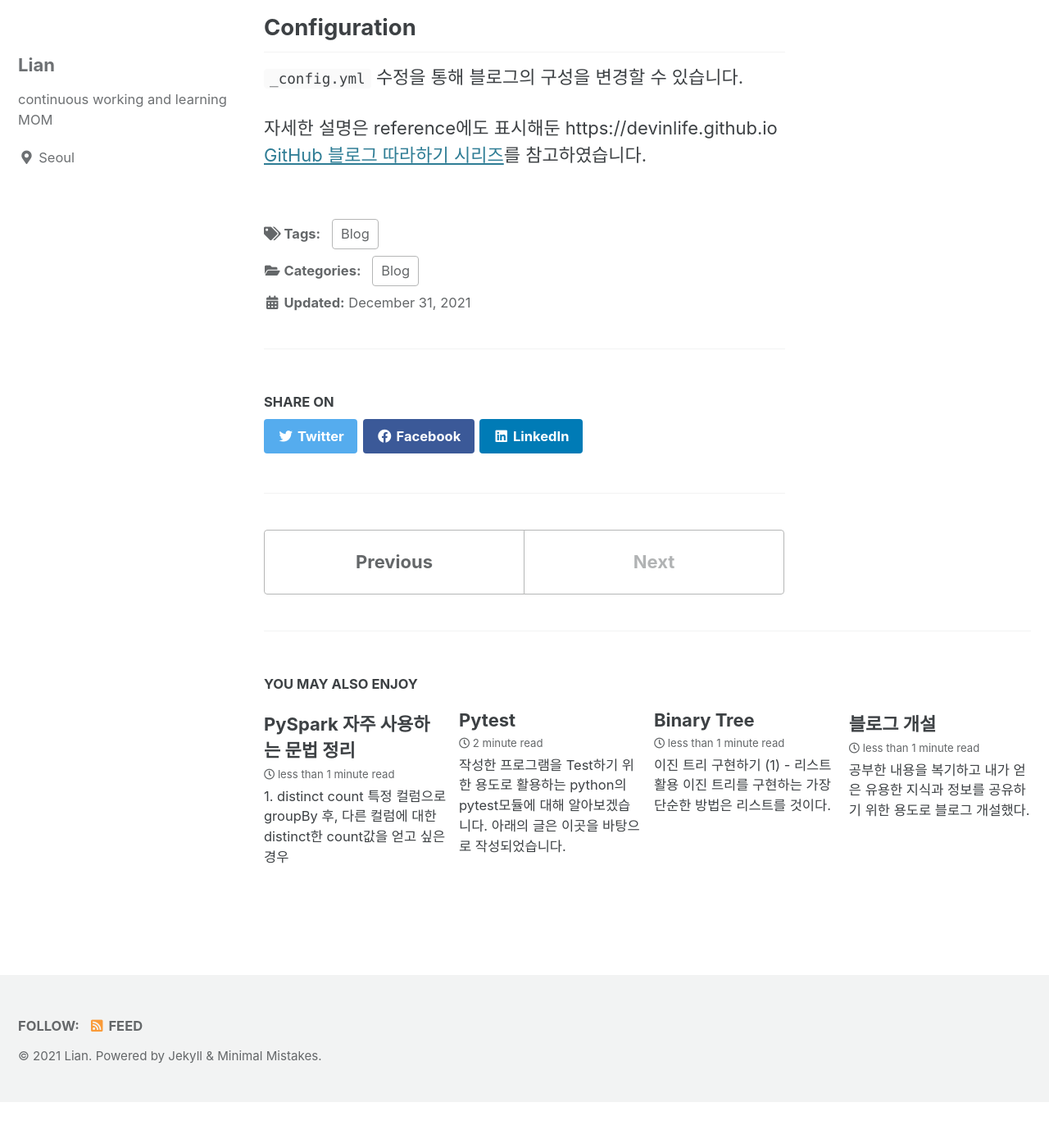
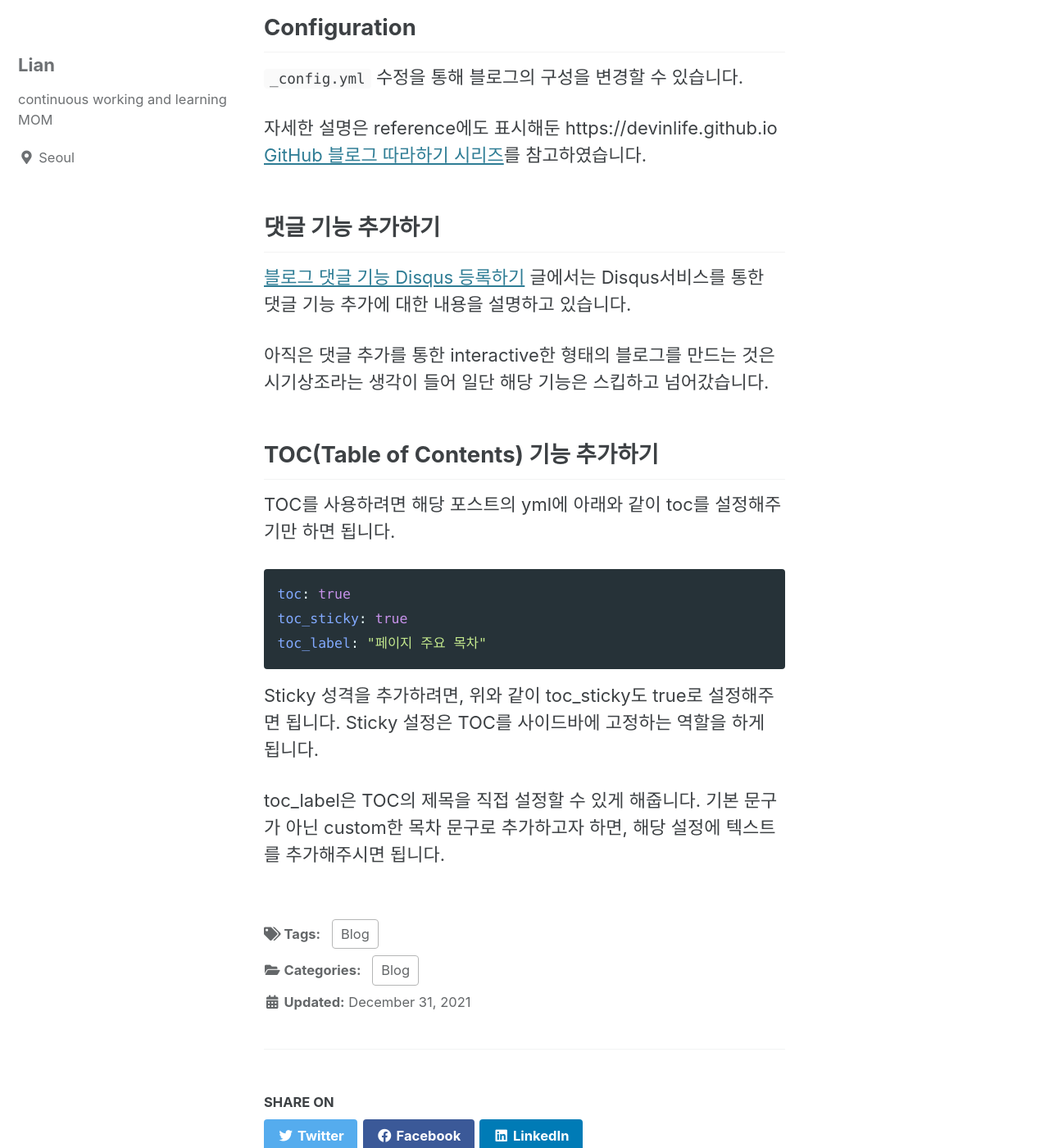
Before and after one commit to hwyum/hwyum.github.io, a Jekyll site: the page built from _posts/2021-12-31-github블로그 다시 셋팅.md, in a window 1280 px wide and 1400 px high, scrolled down 918 px. Shown: the whole window at 82% size. Built offline with Jekyll 4.4.1, drawn with Linux system fonts in a browser that asks for light colours; cached includes are drawn as plain includes; before the commit the page ends 2262 px from its top, so only the background shows below that.

Commit message:
description for comments and TOC added.

````diff
--- a/_posts/2021-12-31-github블로그 다시 셋팅.md
+++ b/_posts/2021-12-31-github블로그 다시 셋팅.md
@@ -42,3 +42,27 @@ ERROR:  Could not find a valid gem 'bundler' (>= 0), here is why:
 `_config.yml` 수정을 통해 블로그의 구성을 변경할 수 있습니다.
 
 자세한 설명은 reference에도 표시해둔 https://devinlife.github.io [GitHub 블로그 따라하기 시리즈](https://devinlife.com/howto/#1-github-pages-%EB%B8%94%EB%A1%9C%EA%B7%B8-%EB%94%B0%EB%9D%BC%ED%95%98%EA%B8%B0)를 참고하였습니다.
+
+
+
+## 댓글 기능 추가하기
+
+[블로그 댓글 기능 Disqus 등록하기](https://devinlife.com/howto%20github%20pages/blog-disqus/) 글에서는 Disqus서비스를 통한 댓글 기능 추가에 대한 내용을 설명하고 있습니다.
+
+아직은 댓글 추가를 통한 interactive한 형태의 블로그를 만드는 것은 시기상조라는 생각이 들어 일단 해당 기능은 스킵하고 넘어갔습니다.
+
+
+
+## TOC(Table of Contents) 기능 추가하기
+
+TOC를 사용하려면 해당 포스트의 yml에 아래와 같이 toc를 설정해주기만 하면 됩니다.
+
+```yaml
+toc: true
+toc_sticky: true
+toc_label: "페이지 주요 목차"
+```
+
+Sticky 성격을 추가하려면, 위와 같이 toc_sticky도 true로 설정해주면 됩니다. Sticky 설정은 TOC를 사이드바에 고정하는 역할을 하게 됩니다.
+
+toc_label은 TOC의 제목을 직접 설정할 수 있게 해줍니다. 기본 문구가 아닌 custom한 목차 문구로 추가하고자 하면, 해당 설정에 텍스트를 추가해주시면 됩니다.
````
